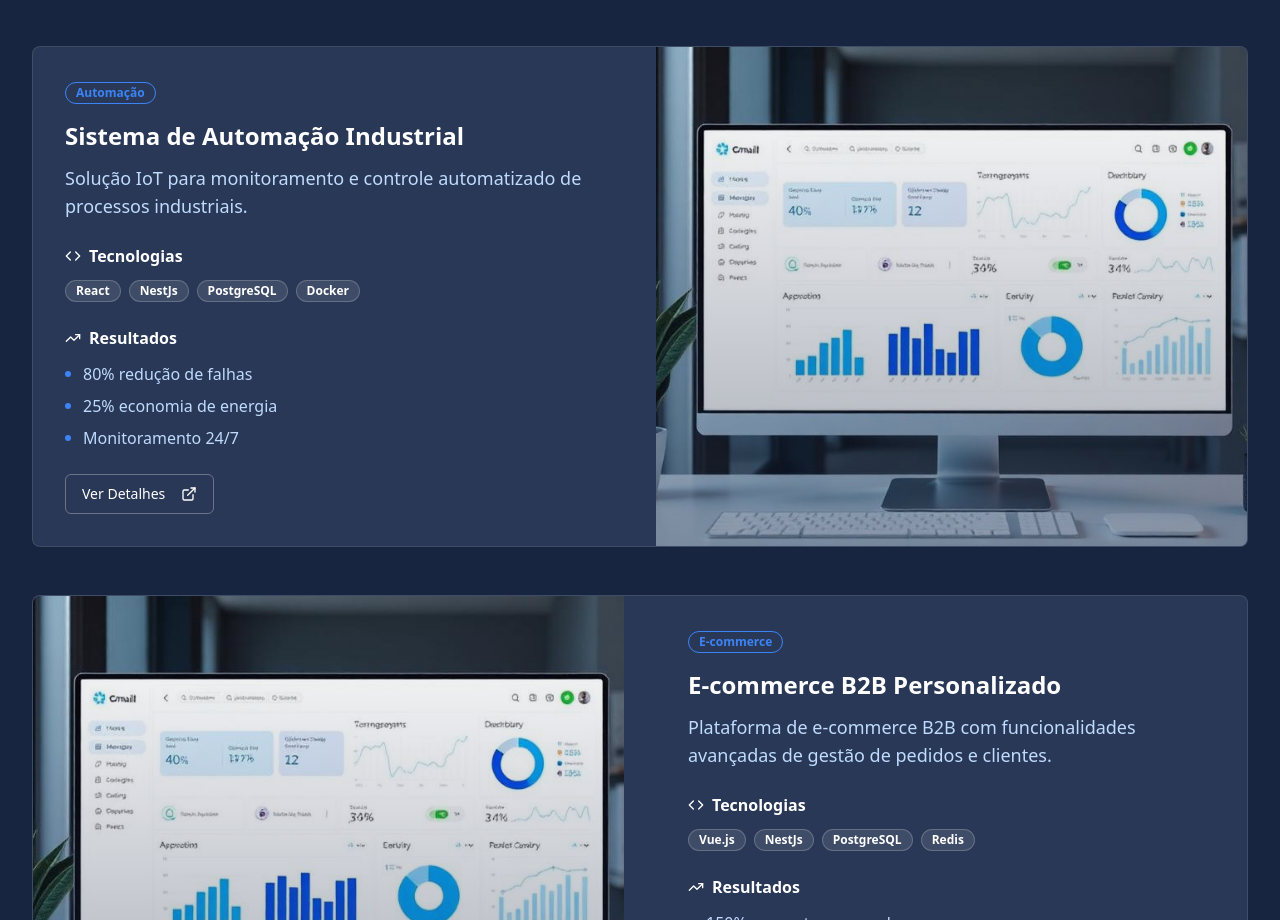
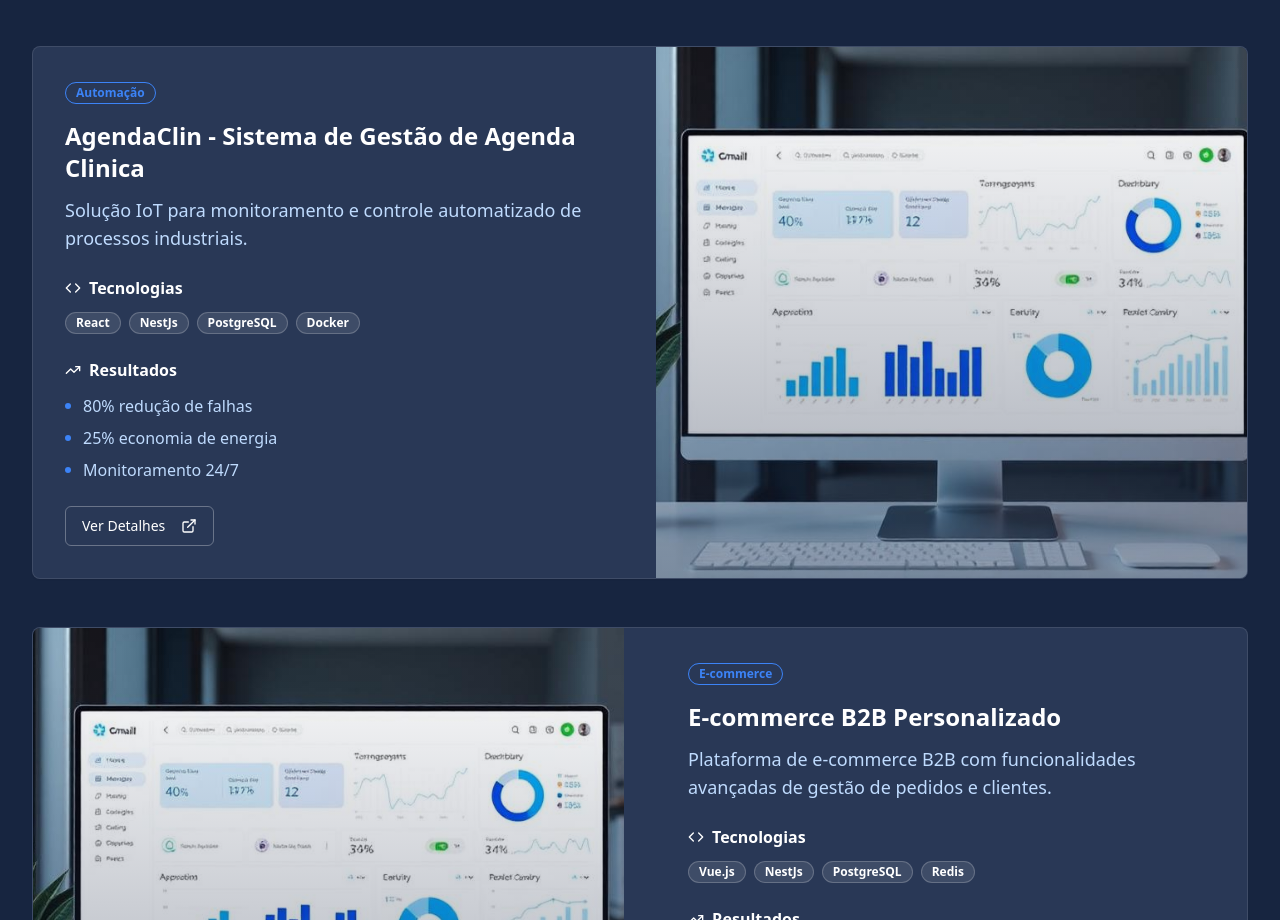
Before and after one commit to MVTech-Solutions/consonant-vision-launch, a React (Vite) app: page / in a window 1280 px wide. Shown: the part 4032-4952 px from the top of the page. Built offline with nearby package versions, Linux system fonts and the light colour scheme; the HTML template or start-up script is replaced by a standard one.

Commit message:
Update project title

```diff
--- a/src/components/Portfolio.tsx
+++ b/src/components/Portfolio.tsx
@@ -20,7 +20,7 @@ const Portfolio = () => {
       category: "SaaS"
     },
     {
-      title: "Sistema de Automação Industrial",
+      title: "AgendaClin - Sistema de Gestão de Agenda Clinica",
       description: "Solução IoT para monitoramento e controle automatizado de processos industriais.",
       image: portfolioImage,
       technologies: ["React", "NestJs", "PostgreSQL", "Docker"],
```
